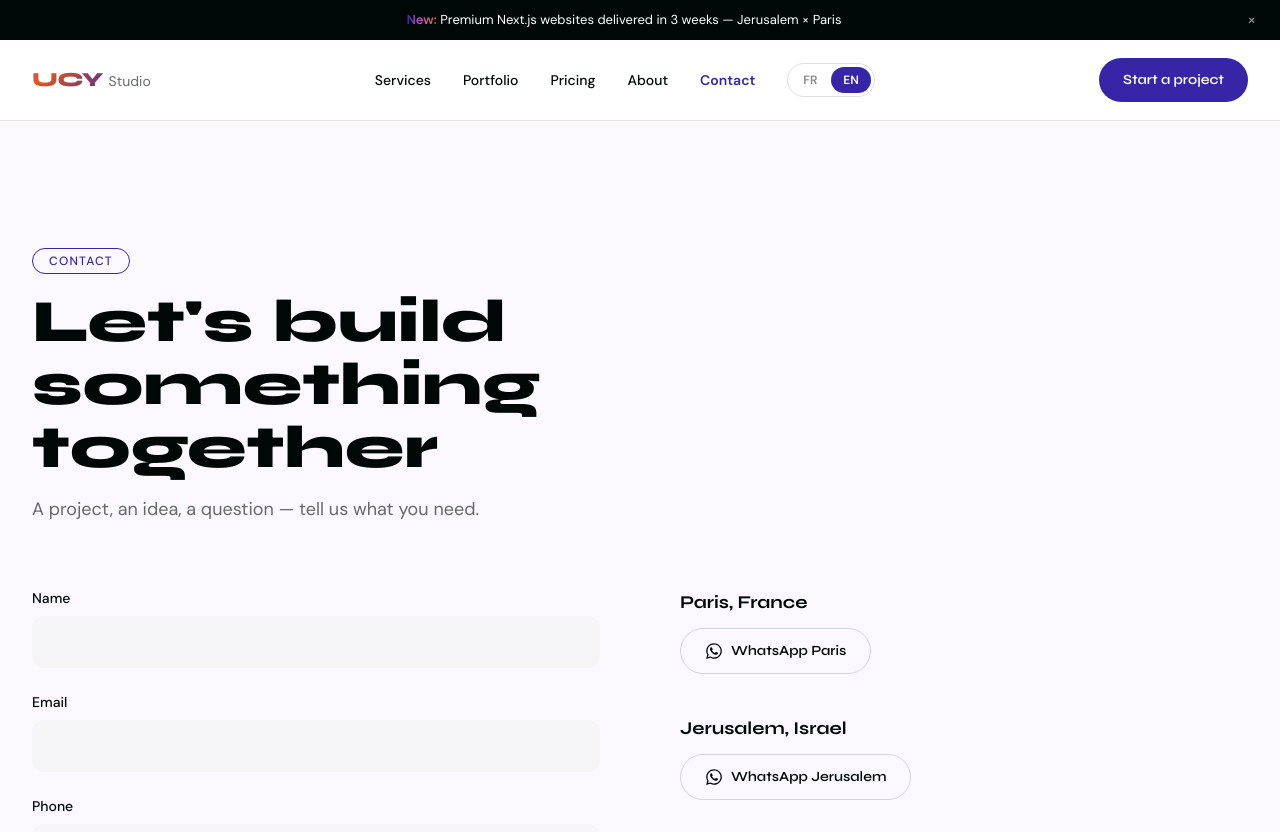
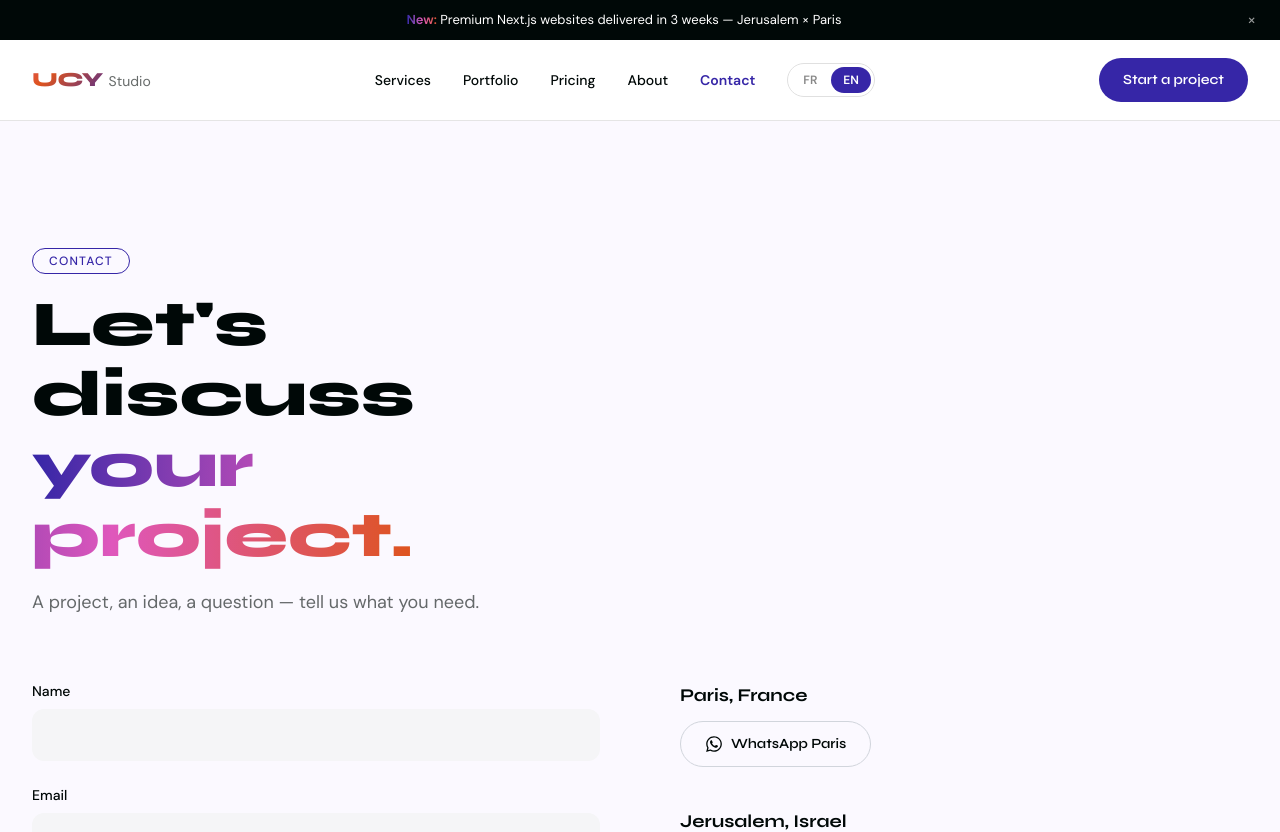
Before and after one commit to ucyweb28-svg/UCY_WEB_2026, a Next.js app: page /en/contact in a window 1280 px wide. Shown: the top 832 px of the page. Built offline with nearby package versions, Linux system fonts and the light colour scheme.

Commit message:
fix: contact page h1 max 2 lines with gradient

```diff
--- a/components/sections/ContactSection.tsx
+++ b/components/sections/ContactSection.tsx
@@ -112,10 +112,20 @@ export function ContactSection() {
           </motion.div>
           <motion.h1
             variants={fadeUp}
-            className="font-heading font-extrabold text-4xl md:text-6xl leading-[1.05]"
-            style={{ color: '#000807' }}
+            className="font-heading font-extrabold"
+            style={{ color: '#000807', fontSize: 'clamp(36px, 5vw, 64px)', lineHeight: 1.1, maxWidth: 600 }}
           >
-            {t('title')}
+            {t('title_start')}
+            <span
+              style={{
+                background: 'linear-gradient(90deg, #3626A7, #DF57BC, #DE541E)',
+                WebkitBackgroundClip: 'text',
+                WebkitTextFillColor: 'transparent',
+                backgroundClip: 'text',
+              }}
+            >
+              {t('title_highlight')}
+            </span>
           </motion.h1>
           <motion.p
             variants={fadeUp}
--- a/lib/i18n/en.json
+++ b/lib/i18n/en.json
@@ -201,7 +201,8 @@
   },
   "contact": {
     "badge": "Contact",
-    "title": "Let's build something together",
+    "title_start": "Let's discuss ",
+    "title_highlight": "your project.",
     "subtitle": "A project, an idea, a question — tell us what you need.",
     "name": "Name",
     "email": "Email",
--- a/lib/i18n/fr.json
+++ b/lib/i18n/fr.json
@@ -201,7 +201,8 @@
   },
   "contact": {
     "badge": "Contact",
-    "title": "Démarrons quelque chose ensemble",
+    "title_start": "Parlons de ",
+    "title_highlight": "votre projet.",
     "subtitle": "Un projet, une idée, une question — décrivez-nous votre besoin.",
     "name": "Nom",
     "email": "Email",
```
